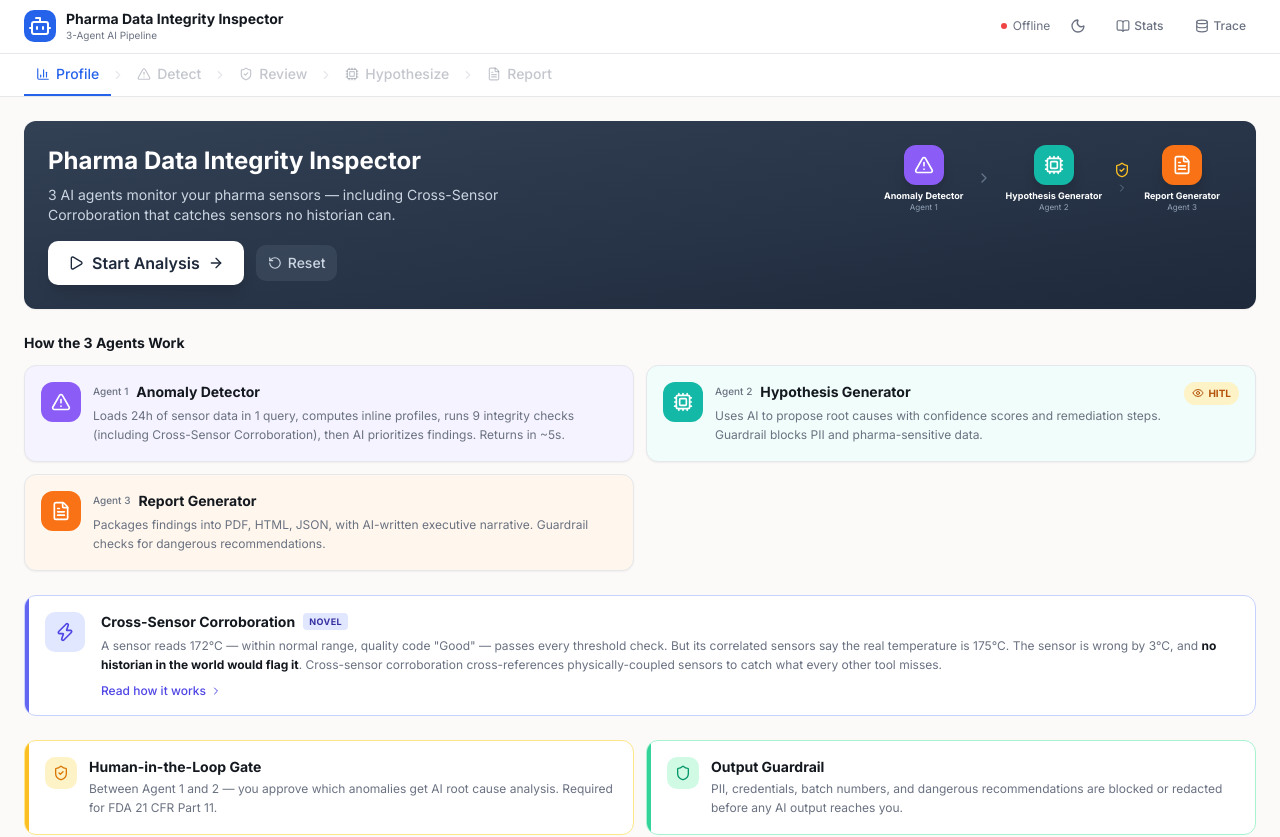
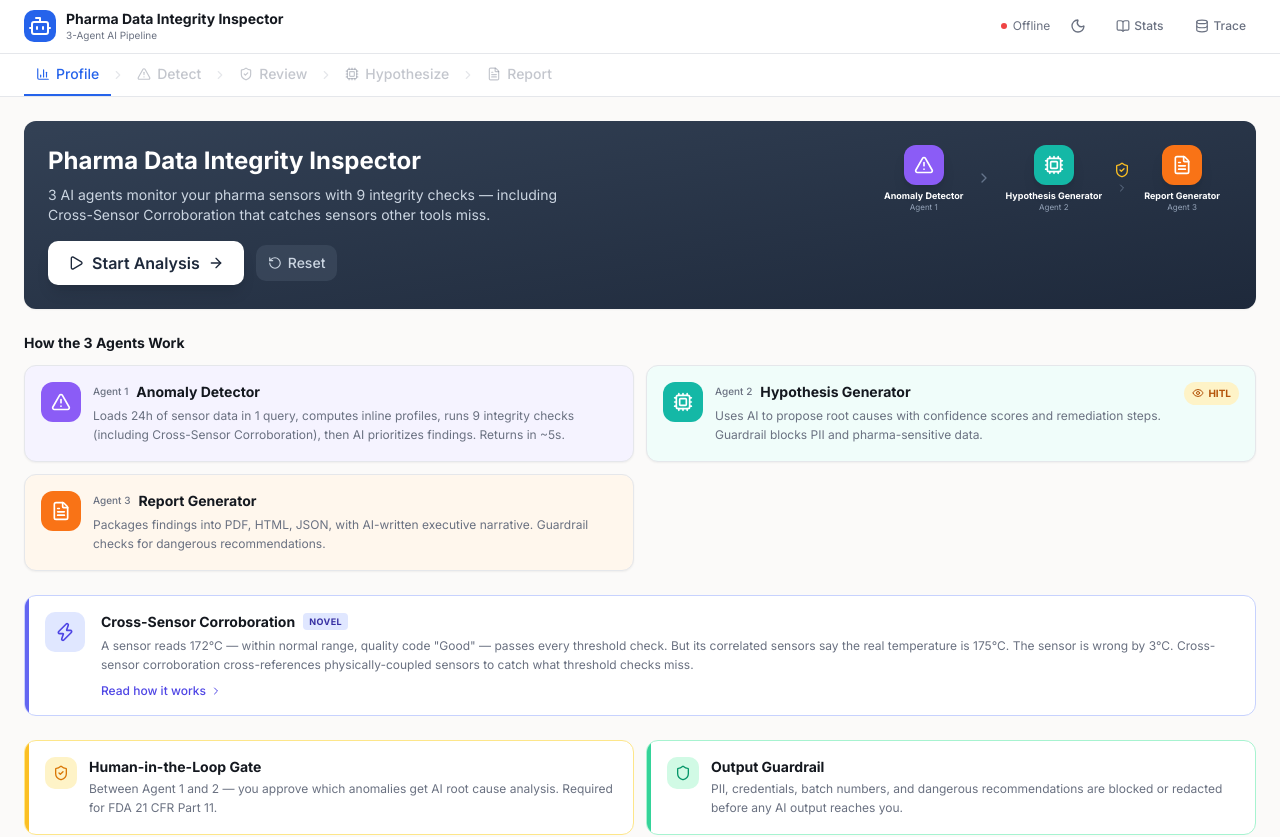
Before and after one commit to sajanyerra/pharma-data-integrity-inspector, a React (Vite) app in the folder frontend/: page / in a window 1280 px wide. Shown: the top 837 px of the page. Built offline with nearby package versions, Linux system fonts and the light colour scheme; no server answers.

Commit message:
Fix: remove grandiose claims from landing page

```diff
--- a/frontend/src/pages/Dashboard.jsx
+++ b/frontend/src/pages/Dashboard.jsx
@@ -63,7 +63,7 @@ export default function Dashboard({ liveTags = [] }) {
         <div className="flex items-start justify-between gap-6">
           <div className="max-w-lg">
             <h1 className="text-2xl font-bold">Pharma Data Integrity Inspector</h1>
-            <p className="text-slate-300 mt-2 text-sm">3 AI agents monitor your pharma sensors — including Cross-Sensor Corroboration that catches sensors no historian can.</p>
+            <p className="text-slate-300 mt-2 text-sm">3 AI agents monitor your pharma sensors with 9 integrity checks — including Cross-Sensor Corroboration that catches sensors other tools miss.</p>
             <div className="flex items-center gap-3 mt-4">
               {nextStep ? (
                 <button onClick={() => navigate(nextStep)} className="flex items-center gap-2 bg-white text-slate-800 px-5 py-2.5 rounded-lg font-semibold hover:bg-slate-100 transition-colors shadow-lg">
@@ -149,7 +149,7 @@ export default function Dashboard({ liveTags = [] }) {
               <span className="text-[9px] font-bold uppercase tracking-wider bg-indigo-100 text-indigo-800 dark:bg-indigo-900/30 dark:text-indigo-300 px-1.5 py-0.5 rounded">Novel</span>
             </div>
             <p className="text-xs text-muted-foreground leading-relaxed">
-              A sensor reads 172°C — within normal range, quality code "Good" — passes every threshold check. But its correlated sensors say the real temperature is 175°C. The sensor is wrong by 3°C, and <strong className="text-foreground">no historian in the world would flag it</strong>. Cross-sensor corroboration cross-references physically-coupled sensors to catch what every other tool misses.
+              A sensor reads 172°C — within normal range, quality code "Good" — passes every threshold check. But its correlated sensors say the real temperature is 175°C. The sensor is wrong by 3°C. Cross-sensor corroboration cross-references physically-coupled sensors to catch what threshold checks miss.
             </p>
             <button onClick={() => navigate('/stats')} className="mt-2 text-xs font-medium text-indigo-600 dark:text-indigo-400 hover:underline flex items-center gap-1">
               Read how it works <ChevronRight className="w-3 h-3" />
```
